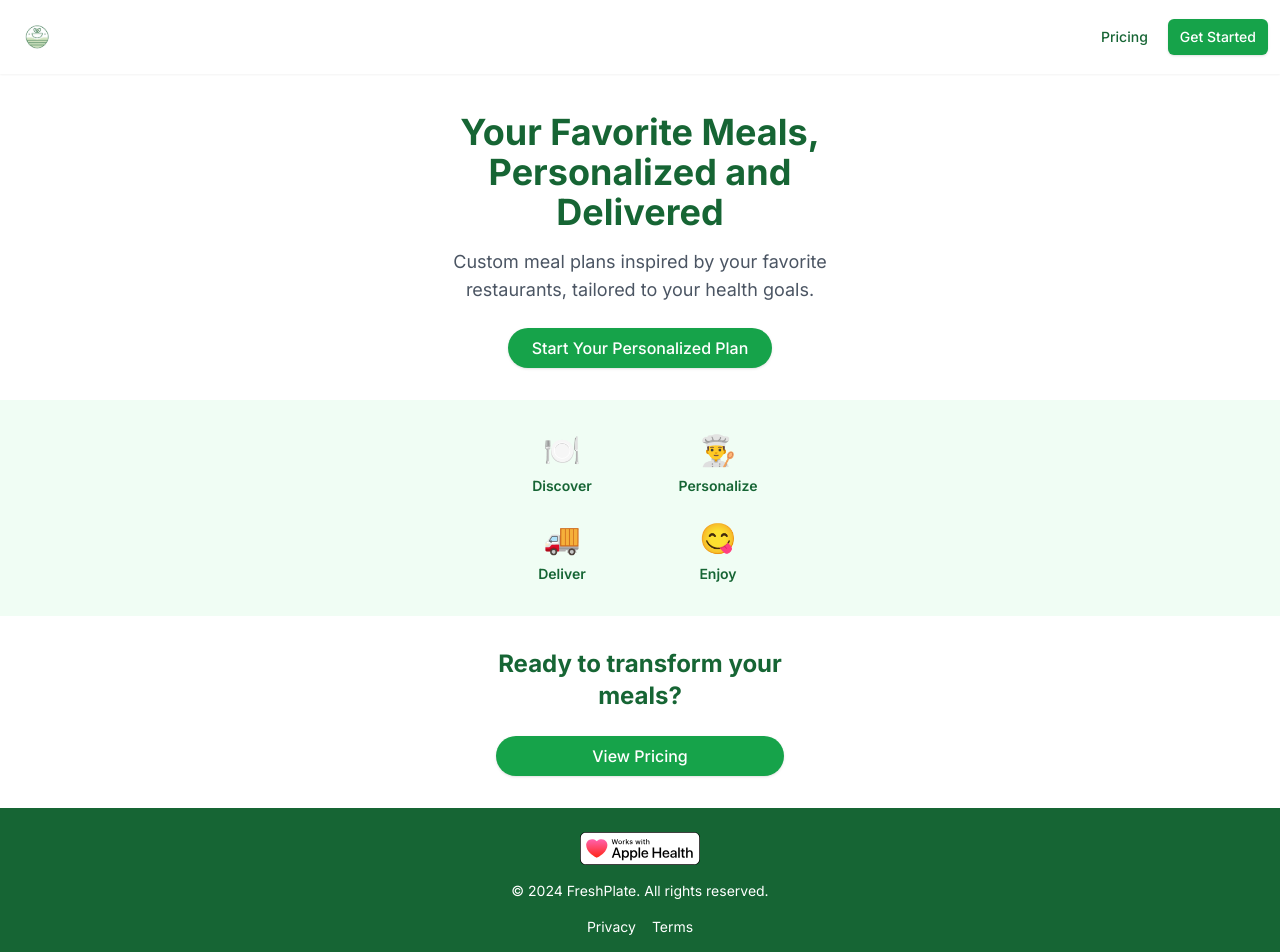
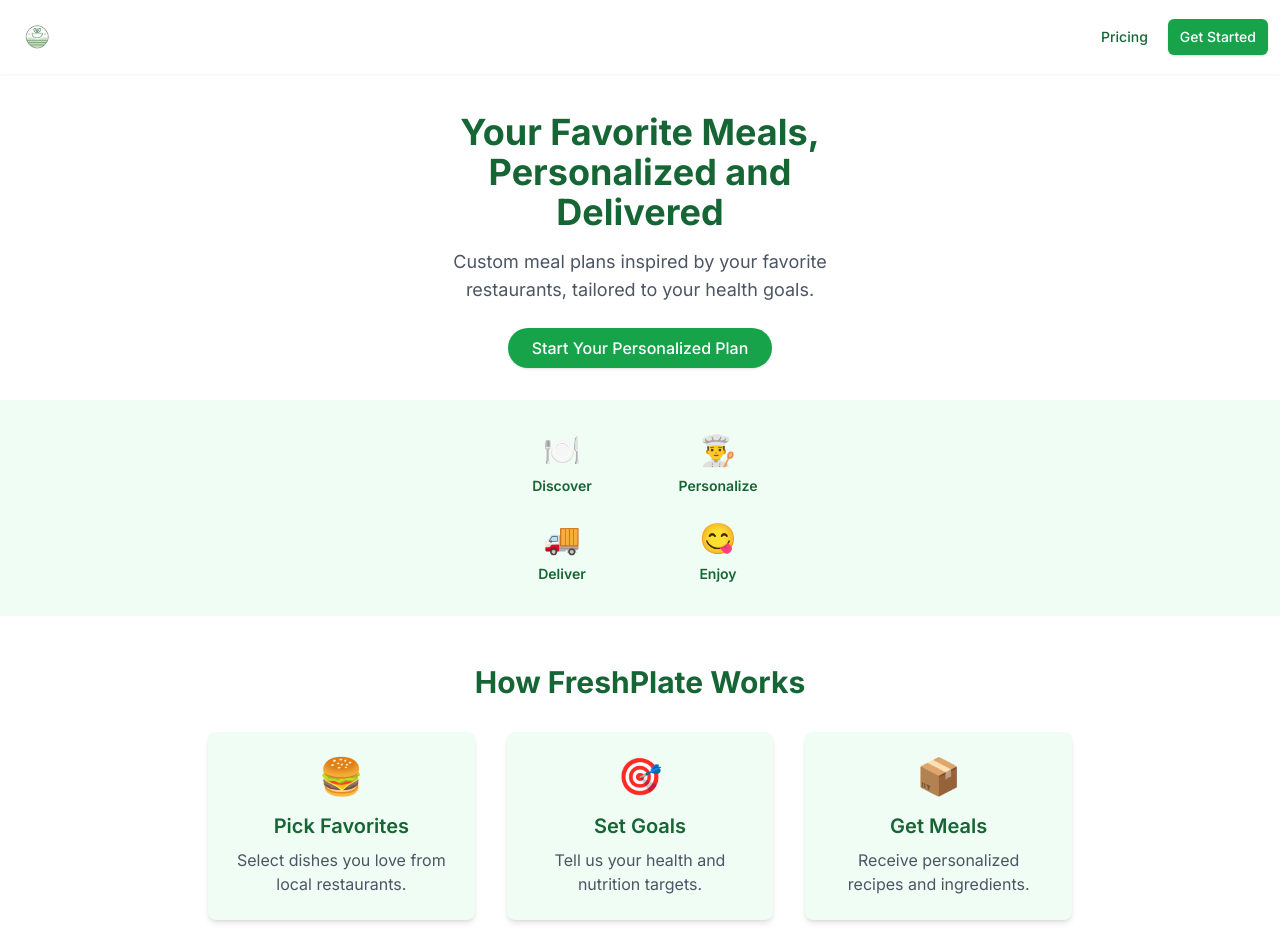
Before and after one commit to woodbeary/freshplate, a Next.js app: page / in a window 1280 px wide. Shown: the top 952 px of the page. Built offline with nearby package versions, Linux system fonts and the light colour scheme.

Commit message:
added 3 steps on landing page

```diff
--- a/app/page.tsx
+++ b/app/page.tsx
@@ -90,6 +90,34 @@
             </div>
           </section>
         </FadeInSection>
+
+        <FadeInSection>
+          <section className="py-12 bg-white">
+            <div className="max-w-4xl mx-auto px-4">
+              <h2 className="text-3xl font-bold mb-8 text-center text-green-800">How FreshPlate Works</h2>
+              <div className="grid grid-cols-1 md:grid-cols-3 gap-8">
+                {[
+                  { title: "Pick Favorites", description: "Select dishes you love from local restaurants.", icon: "🍔" },
+                  { title: "Set Goals", description: "Tell us your health and nutrition targets.", icon: "🎯" },
+                  { title: "Get Meals", description: "Receive personalized recipes and ingredients.", icon: "📦" }
+                ].map((step, index) => (
+                  <motion.div
+                    key={index}
+                    initial={{ opacity: 0, y: 20 }}
+                    animate={{ opacity: 1, y: 0 }}
+                    transition={{ delay: 0.2 * index, duration: 0.5 }}
+                    className="text-center bg-green-50 p-6 rounded-lg shadow-md"
+                  >
+                    <div className="text-4xl mb-4">{step.icon}</div>
+                    <h3 className="text-xl font-semibold mb-2 text-green-800">{step.title}</h3>
+                    <p className="text-gray-600">{step.description}</p>
+                  </motion.div>
+                ))}
+              </div>
+            </div>
+          </section>
+        </FadeInSection>
+
         <FadeInSection>
           <section className="py-8">
             <div className="max-w-xs mx-auto text-center px-4">
```
